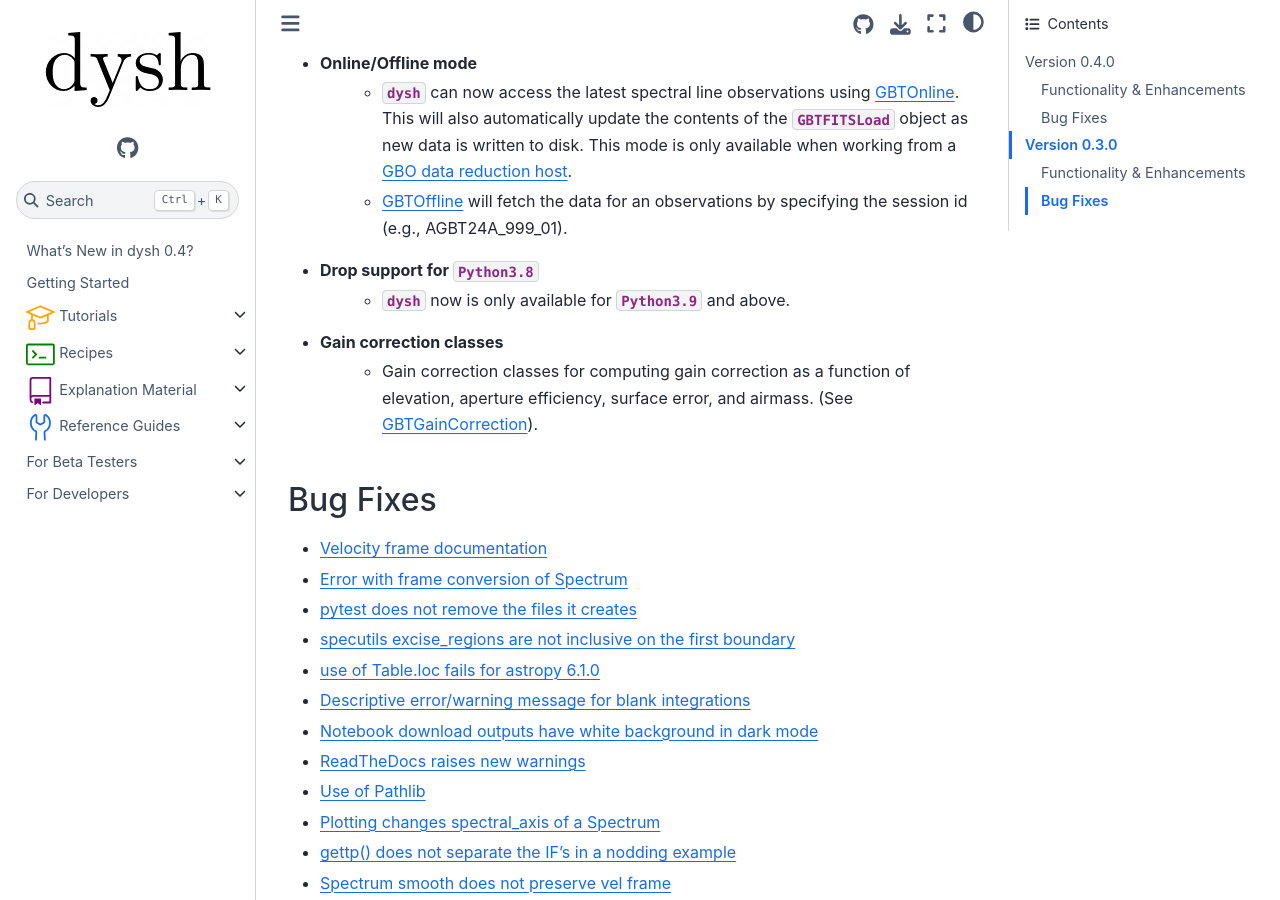
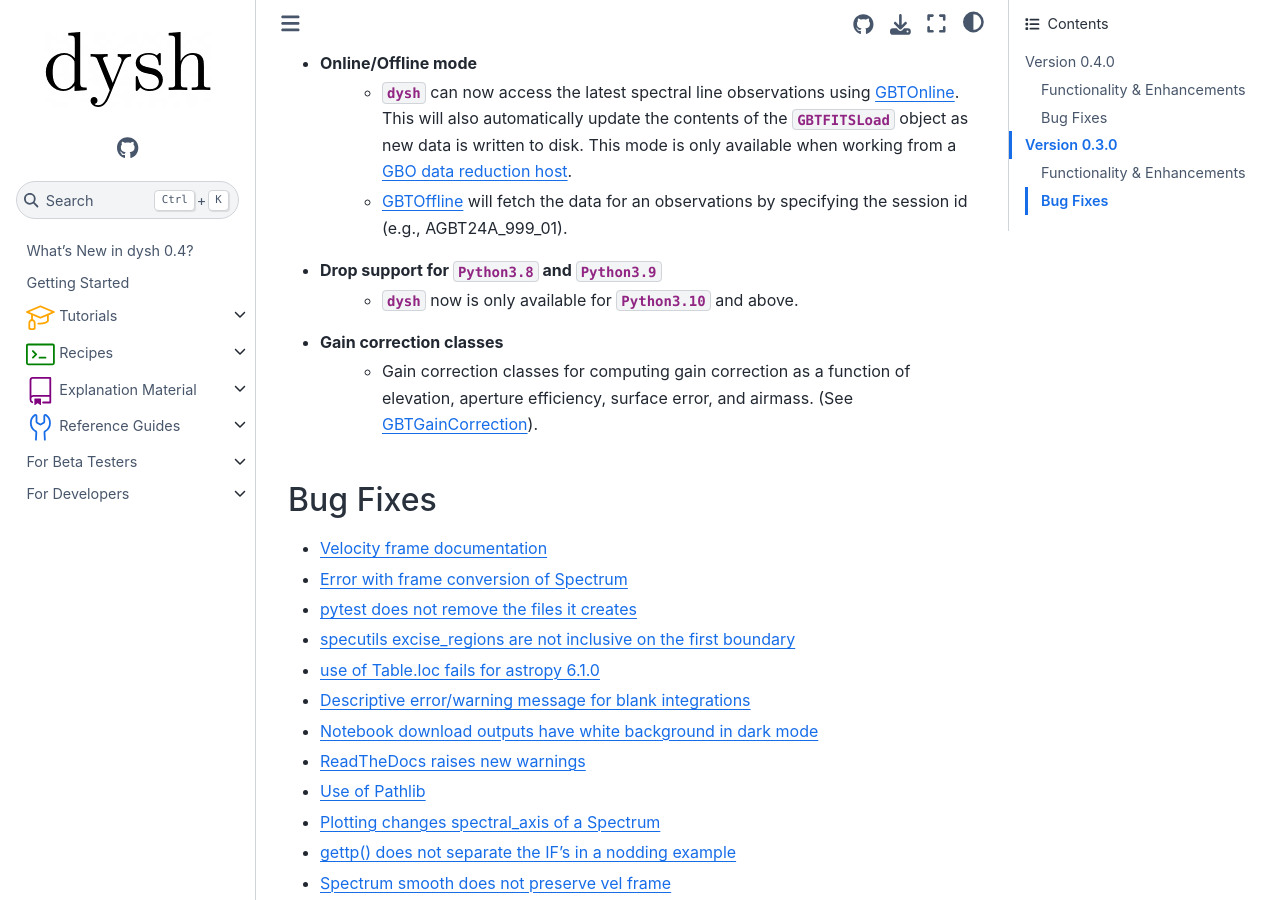
Before and after one commit to GreenBankObservatory/dysh, a Sphinx documentation site: the page built from docs/source/whatsnew/CHANGES.rst, in a window 1280 px wide and 900 px high, scrolled down 1054 px. Built offline with Sphinx 7.4.7 and the Sphinx Book theme 1.1.4, drawn with Linux system fonts in a browser that asks for light colours; pages that are not in the unit, such as notebooks, are missing from menus.

```diff
--- a/docs/source/getting_started/index.rst
+++ b/docs/source/getting_started/index.rst
@@ -5,7 +5,7 @@
 Installing ``dysh``
 ===================
 
-``dysh`` requires Python 3.9+ and recent versions of
+``dysh`` requires Python 3.10+ and recent versions of
 `astropy <https://astropy.org>`_,
 `numpy <https://numpy.org>`_,
 `scipy <https://scipy.org>`_,
--- a/docs/source/whatsnew/0.4.rst
+++ b/docs/source/whatsnew/0.4.rst
@@ -21,7 +21,7 @@
 * Online and offline modes
 * Gain correction classes
 * Updates to the documentation
-* Drop support for `Python3.8`
+* Drop support for `Python3.8` and `Python3.9`
 * Bug fixes
 
 Full change log
--- a/docs/source/whatsnew/CHANGES.rst
+++ b/docs/source/whatsnew/CHANGES.rst
@@ -27,8 +27,8 @@
 - Online/Offline mode
     - `dysh` can now access the latest spectral line observations using `GBTOnline <https://dysh.readthedocs.io/en/release-0.4.0/reference/modules/dysh.fits.html#dysh.fits.gbtfitsload.GBTOnline>`_. This will also automatically update the contents of the `GBTFITSLoad` object as new data is written to disk. This mode is only available when working from a `GBO data reduction host <https://greenbankobservatory.org/portal/gbt/processing/#data-reduction-machines>`_.
     - `GBTOffline <https://dysh.readthedocs.io/en/release-0.4.0/reference/modules/dysh.fits.html#dysh.fits.gbtfitsload.GBTOffline>`_ will fetch the data for an observations by specifying the session id (e.g., AGBT24A_999_01).
-- Drop support for `Python3.8`
-    - `dysh` now is only available for `Python3.9` and above.
+- Drop support for `Python3.8` and `Python3.9`
+    - `dysh` now is only available for `Python3.10` and above.
 - Gain correction classes
     - Gain correction classes for computing gain correction as a function of elevation, aperture efficiency, surface error, and airmass. (See `GBTGainCorrection <https://dysh.readthedocs.io/en/release-0.4.0/reference/modules/dysh.util.html#dysh.util.gaincorrection.GBTGainCorrection>`_).
 
```
